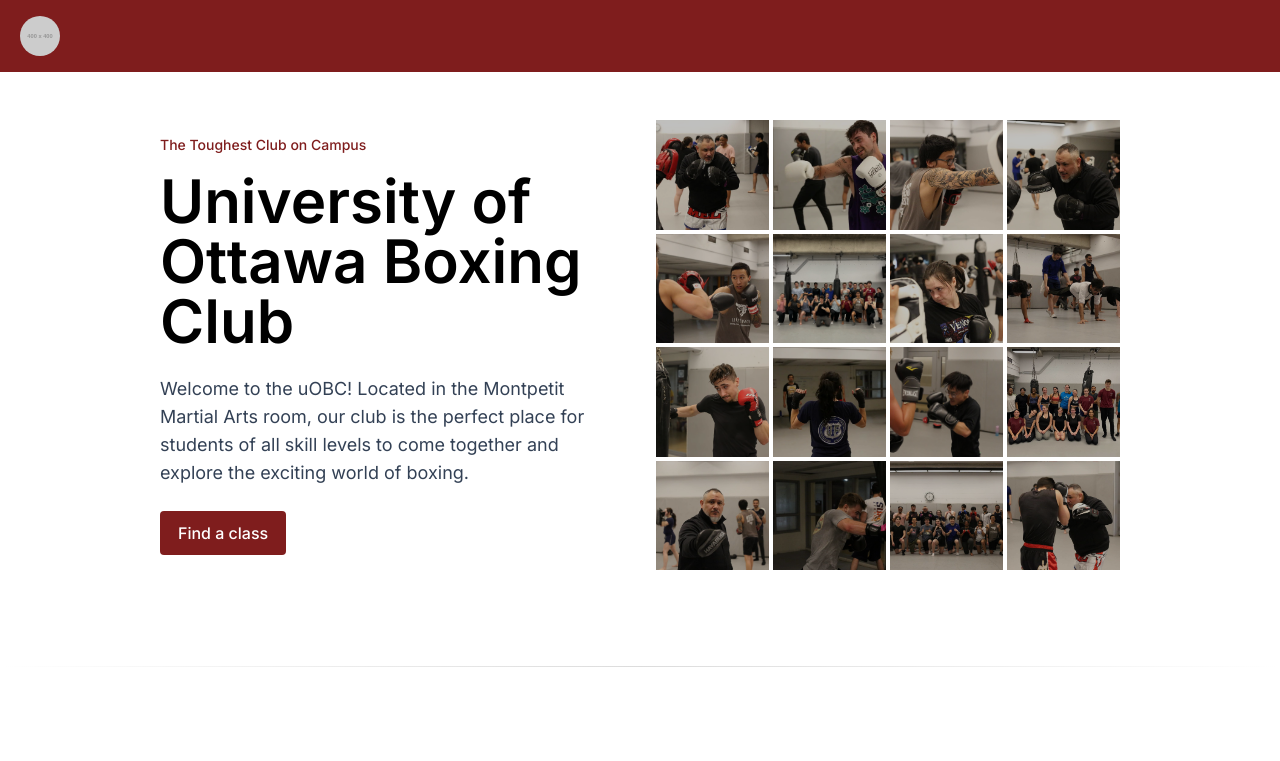
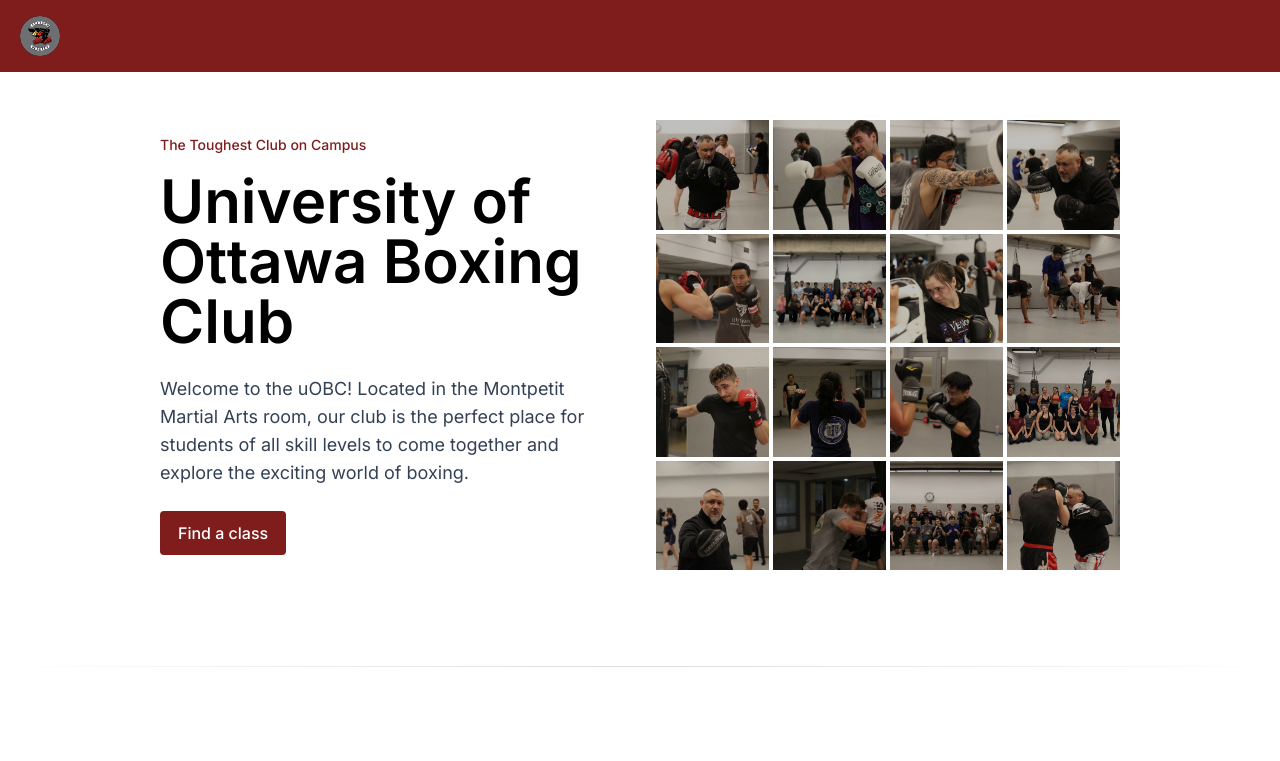
Before and after one commit to sam-harri/uOBC, a Next.js app in the folder uobc-client/: page / in a window 1280 px wide. Shown: the top 761 px of the page. Built offline with nearby package versions, Linux system fonts and the light colour scheme; no server answers.

Commit message:
added uobc logo

```diff
--- a/uobc-client/src/components/ShuffleHero.tsx
+++ b/uobc-client/src/components/ShuffleHero.tsx
@@ -21,7 +21,7 @@
             <nav className="bg-red-900 text-white py-4">
                 <div className="flex items-center justify-between w-full mx-auto px-5">
                     <div className="flex items-center">
-                        <Image src="https://placehold.co/400" alt="uOBC Logo" width={40} height={40} className="rounded-full" />
+                        <Image src="/uOBC/logouobc.jpg" alt="uOBC Logo" width={40} height={40} className="rounded-full" />
                     </div>
                 </div>
             </nav>
```
Also changed, not shown: uobc-client/public/logouobc.jpg (added).
